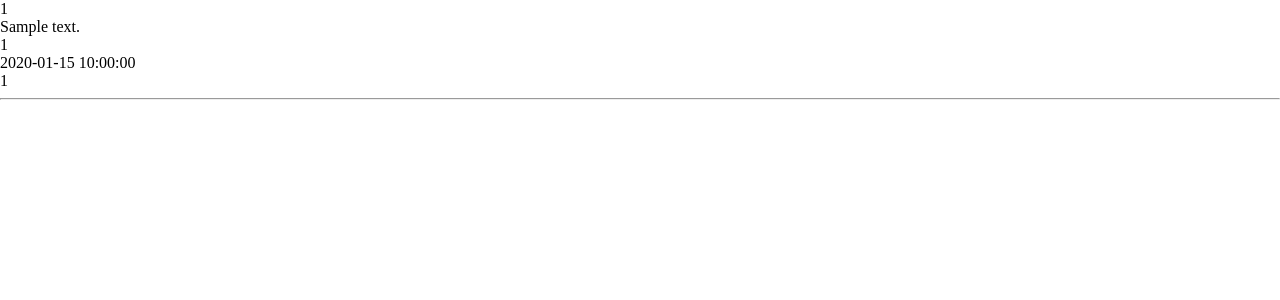
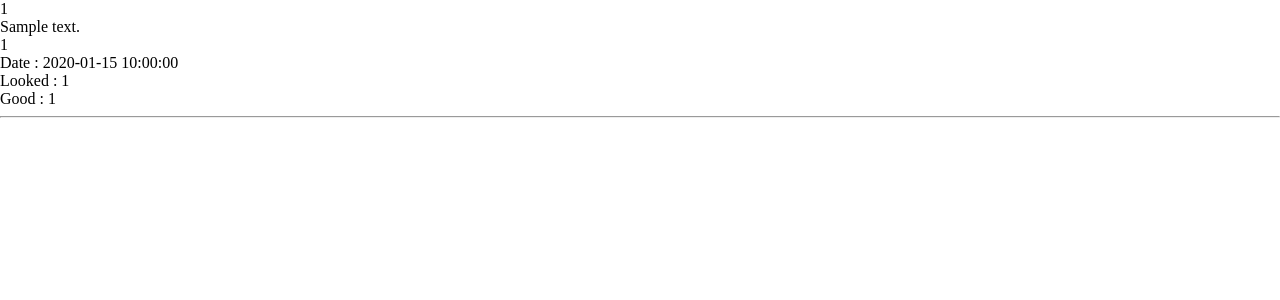
Before and after one commit to hungrykirby/lineIdeaBox, a Flask app: page /messages in a window 1280 px wide. Shown: the top 300 px of the page. Run offline with Flask 2, Linux system fonts and the light colour scheme; tables that the repository leaves empty hold one stand-in row (values such as "Sample post"); parts of the project's set-up code (start-up, migrations or seed data) failed here and were passed over; some libraries are stand-ins or nearby versions.

Commit message:
add good column

```diff
--- a/app.py
+++ b/app.py
@@ -109,7 +109,13 @@ class User(db.Model, UserMixin):
     #ユーザの状態：なんかわからんけどメッセージ入力を受け付けるときには数字を変えるとかしたいね。
     # 0 or None : no state
     # 1 : waiting for new idea
+    # 2 : waiting for eavluating
     state = db.Column(db.Integer)
+
+
+    #このユーザが最後に見たアイデアのid
+    #これ本当は配列的な持ち方をできるようにすべきかな。
+    last_idea_id = db.Column(db.Integer)
 
     #ここ管理者だけ
     email = db.Column(db.String(255), unique=True)
@@ -134,6 +140,8 @@ class Message(db.Model):
     # how many times the idea has look
     count_look = db.Column(db.Integer)
 
+    # いいねの数
+    count_good = db.Column(db.Integer)
 
     # the state of user's activities
     user_state = db.Column(db.Integer)
@@ -238,7 +246,12 @@ def show_messages():
         else:
             date = 'not set'
         render_data.append({
-            'id':m.id, 'comment':m.comment, 'type':m.comment_type, 'date':date, 'count':m.count_look
+            'id':m.id,
+            'comment':m.comment,
+            'type':m.comment_type,
+            'date':date,
+            'count':m.count_look,
+            'good':m.count_good
         })
         print(date)
         #todo: output "count_look"
@@ -279,6 +292,8 @@ def handle_text_message(event):
             rc.count_look = 0
         #print(rc.comment)
         messages = line_bot_reply_message.random_idea_reply_messages(rc.comment, user)
+        user.last_idea_id = rc.id
+        user.state = 2
         db.session.flush()
         db.session.commit()
         line_bot_api.reply_message(
@@ -289,6 +304,18 @@ def handle_text_message(event):
         if user.state == 1:
             comment_type = 1
             messages = line_bot_reply_message.thanks_idea_messages(text, user)
+        elif user.state == 2:
+            messages = line_bot_reply_message.lets_idea_messages()
+            m = Message.query.filter(Message.id == user.last_idea_id).first_or_404()
+            if text == 'Good' and m:
+                messages = line_bot_reply_message.thanks_idea_fav()
+                if not m.count_good is None:
+                    m.count_good = m.count_good + 1
+                else:
+                    m.count_good = 0
+                print(m.count_good)
+            elif text == '----' and m:
+                pass
         user.state = 0
         line_bot_api.reply_message(
             event.reply_token,
@@ -296,7 +323,14 @@ def handle_text_message(event):
         )
         db.session.flush()
         db.session.commit()
-    m = Message(comment=text, comment_type=comment_type, user_id=user.id, date=datetime.fromtimestamp(int(event.timestamp/1000)))
+    m = Message(
+        comment=text,
+        comment_type=comment_type,
+        user_id=user.id,
+        date=datetime.fromtimestamp(int(event.timestamp/1000)),
+        count_good = 0,
+        count_look = 0
+        )
     db.session.add(m)
     #db.session.flush()
     db.session.commit()
@@ -317,7 +351,9 @@ def handle_follow(event):
         connect_date=connect_time,
         password=encrypt_password("".join([random.choice(source_str) for x in range(35)])),
         roles=[Role(name='user'), ],
-        profile=profile.display_name
+        profile=profile.display_name,
+        state = 0,
+        last_idea_id = -1
     )
 
     db.session.commit()
--- a/templates/messages.html
+++ b/templates/messages.html
@@ -5,8 +5,9 @@
     <p>{{d.id}}</p>
     <p>{{d.comment}}</p>
     <p>{{d.type}}</p>
-    <p>{{d.date}}</p>
-    <p>{{d.count}}</p>
+    <p>Date : {{d.date}}</p>
+    <p>Looked : {{d.count}}</p>
+    <p>Good : {{d.good}}</p>
     <hr>
   {% endfor %}
 </div>
```
Also changed, not shown: Message.py (+26 -0 lines).
